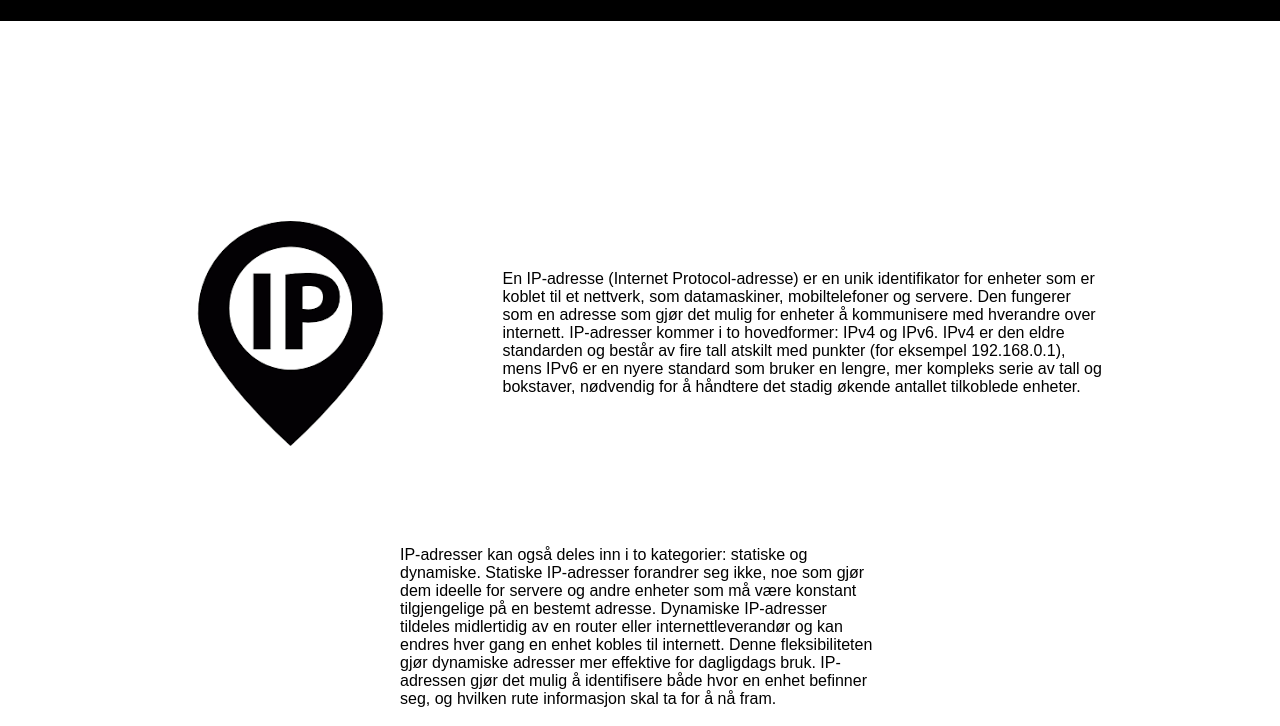
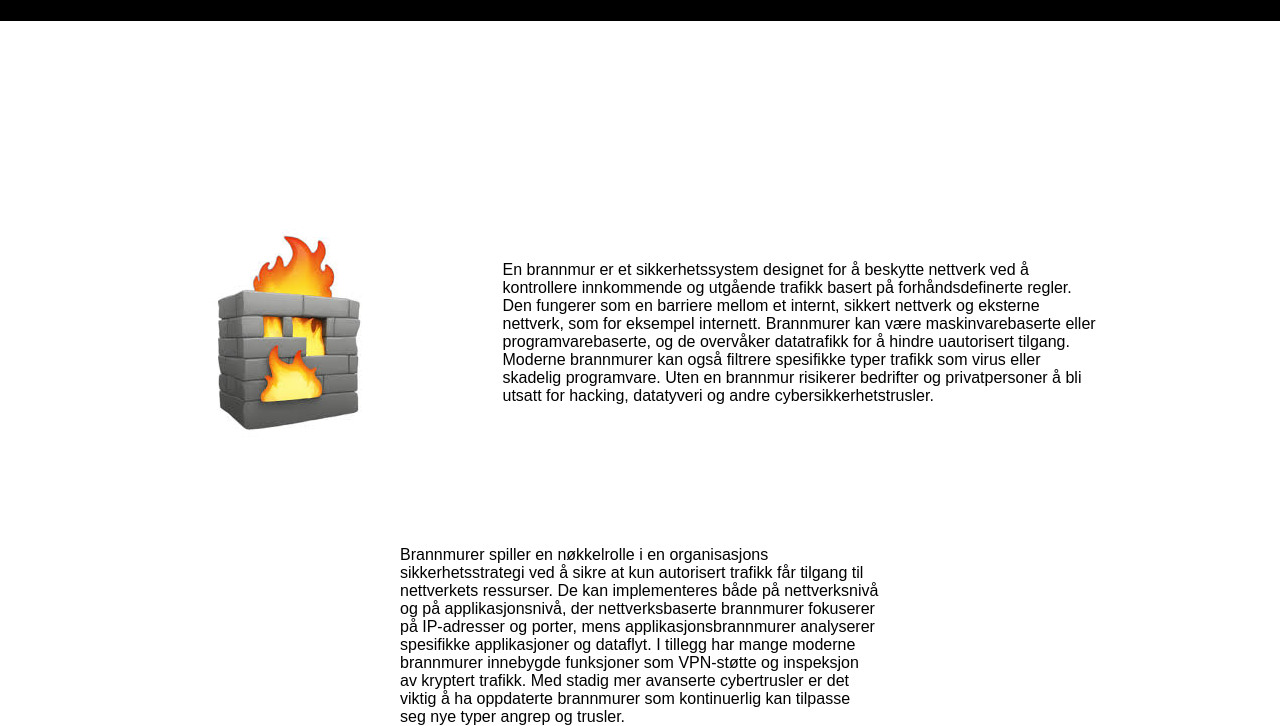
Before and after one commit to 2INF-informasjonsteknologi/Nettverk-3, a website: page firewall.html in a window 1280 px wide. Shown: the part 99-825 px from the top of the page. Drawn offline with Linux system fonts and the light colour scheme.

Commit message:
content-subpage

```diff
--- a/firewall.html
+++ b/firewall.html
@@ -19,31 +19,33 @@
     </header>
     <div class="section">
       <div class="content">
-        <img src="ip.png" id="IP bilde" />
+        <img src="firewall.jpg" id="brannmur-bilde" />
       </div>
       <div class="content">
         <p>
-          En IP-adresse (Internet Protocol-adresse) er en unik identifikator for
-          enheter som er koblet til et nettverk, som datamaskiner,
-          mobiltelefoner og servere. Den fungerer som en adresse som gjør det
-          mulig for enheter å kommunisere med hverandre over internett.
-          IP-adresser kommer i to hovedformer: IPv4 og IPv6. IPv4 er den eldre
-          standarden og består av fire tall atskilt med punkter (for eksempel
-          192.168.0.1), mens IPv6 er en nyere standard som bruker en lengre, mer
-          kompleks serie av tall og bokstaver, nødvendig for å håndtere det
-          stadig økende antallet tilkoblede enheter.
+          En brannmur er et sikkerhetssystem designet for å beskytte nettverk
+          ved å kontrollere innkommende og utgående trafikk basert på
+          forhåndsdefinerte regler. Den fungerer som en barriere mellom et
+          internt, sikkert nettverk og eksterne nettverk, som for eksempel
+          internett. Brannmurer kan være maskinvarebaserte eller
+          programvarebaserte, og de overvåker datatrafikk for å hindre
+          uautorisert tilgang. Moderne brannmurer kan også filtrere spesifikke
+          typer trafikk som virus eller skadelig programvare. Uten en brannmur
+          risikerer bedrifter og privatpersoner å bli utsatt for hacking,
+          datatyveri og andre cybersikkerhetstrusler.
         </p>
       </div>
     </div>
     <div class="content-lower">
-      IP-adresser kan også deles inn i to kategorier: statiske og dynamiske.
-      Statiske IP-adresser forandrer seg ikke, noe som gjør dem ideelle for
-      servere og andre enheter som må være konstant tilgjengelige på en bestemt
-      adresse. Dynamiske IP-adresser tildeles midlertidig av en router eller
-      internettleverandør og kan endres hver gang en enhet kobles til internett.
-      Denne fleksibiliteten gjør dynamiske adresser mer effektive for dagligdags
-      bruk. IP-adressen gjør det mulig å identifisere både hvor en enhet
-      befinner seg, og hvilken rute informasjon skal ta for å nå fram.
+      Brannmurer spiller en nøkkelrolle i en organisasjons sikkerhetsstrategi
+      ved å sikre at kun autorisert trafikk får tilgang til nettverkets
+      ressurser. De kan implementeres både på nettverksnivå og på
+      applikasjonsnivå, der nettverksbaserte brannmurer fokuserer på IP-adresser
+      og porter, mens applikasjonsbrannmurer analyserer spesifikke applikasjoner
+      og dataflyt. I tillegg har mange moderne brannmurer innebygde funksjoner
+      som VPN-støtte og inspeksjon av kryptert trafikk. Med stadig mer avanserte
+      cybertrusler er det viktig å ha oppdaterte brannmurer som kontinuerlig kan
+      tilpasse seg nye typer angrep og trusler.
     </div>
   </body>
 </html>
```
Also changed, not shown: ruter.html (+19 -18 lines).
